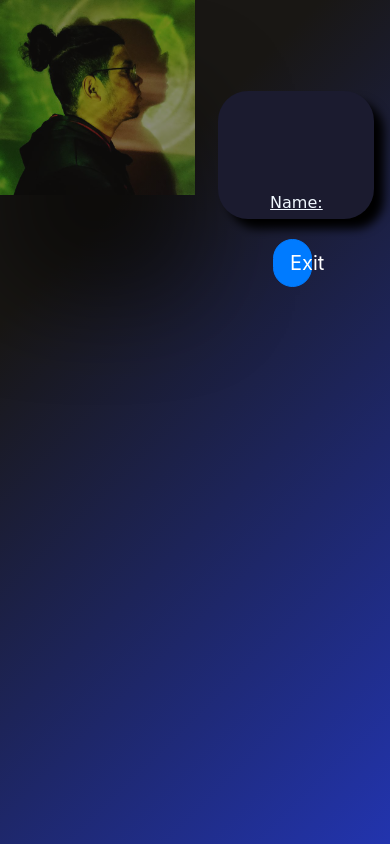
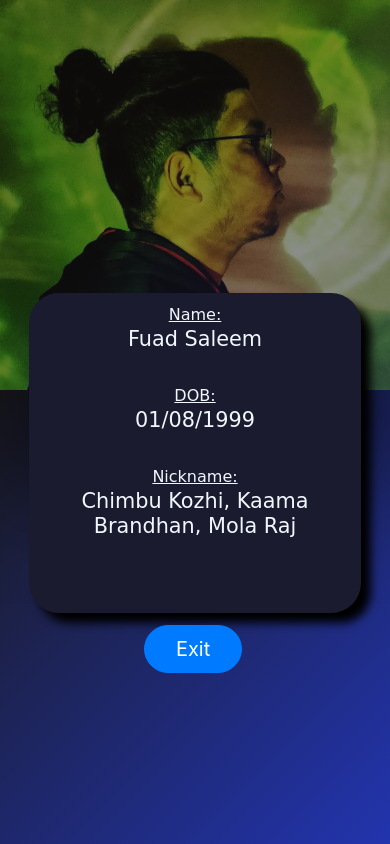
Before and after one commit to premakhil/RZEE-project, a Flask app: page /fuad in a window 390 px wide. Run offline with Flask 2, Linux system fonts and the light colour scheme.

Commit message:
Mobile responsiveness added

```diff
--- a/run.py
+++ b/run.py
@@ -8,7 +8,7 @@
     'Ashoor': "Asma's Habibi?",
     'Shebeeb': 'Is he the fastest of the clan?',
     'Fuad': 'Does he have the ability to sexualize anything?',
-    'Adam': 'Did he almost have the chance of joining Blasters F C ',
+    'Adam': 'Did he almost have the chance of joining Blasters?',
     'Allan': 'Bow wow?',
     'Akhil': 'Did he develop this site?'
 }
--- a/static/style.css
+++ b/static/style.css
@@ -1,9 +1,9 @@
 html,body {
-  background: url(Rzee_wallpaper.jpeg) no-repeat center center fixed;
-  -webkit-background-size: contain;
+  /* background: url(Rzee_wallpaper.jpeg) no-repeat center center fixed;  */
+  /* -webkit-background-size: contain;
   -moz-background-size: contain;
   -o-background-size: contain;
-  background-size: contain;
+  background-size: contain;  */
   background-position: left;
   background-color: #2234ae;
   background-image: linear-gradient(315deg, #2234ae 0%, #191714 74%);
@@ -43,7 +43,7 @@
   border-radius: 70px;
   opacity: 2.50;
   position: relative;
-  left: -5vw;
+  left: -3vw;
   box-shadow: 4px 4px 5px rgba(0, 0, 255, 0.589);
   width: 35vw;
   height: auto;
@@ -203,3 +203,244 @@
   width: 10vw;
   min-width: 10vw;
 }
+
+.exit-shebeeb {
+  position: relative;
+  top: -50vw;
+  right: -70vw;
+  border-radius: 50px;
+  width: 10vw;
+  min-width: 10vw;
+}
+
+.exit-fuad {
+  position: relative;
+  top: -50vw;
+  right: -70vw;
+  border-radius: 50px;
+  width: 10vw;
+  min-width: 10vw;
+}
+
+@media only screen and (max-width:500px){
+  .logo {
+    width: 90vw;
+    height: 60vw;
+    position: relative;
+    top: -24vw;
+    left: -10vw;
+  }
+
+  html,body {
+    /* background: url(Rzee_wallpaper.jpeg) no-repeat center center fixed;  */
+    /* -webkit-background-size: cover; */
+    /* -moz-background-size: cover; */
+    /* -o-background-size: cover; */
+    /* background-size: cover;  */
+    background-position: center;
+    background-color: #2234ae;
+    /* background-image: linear-gradient(315deg, #2234ae 0%, #191714 74%); */
+
+    margin: 0;
+    height: 100%;
+    overflow: hidden;
+
+
+  }
+
+  .responsive {
+    width: 100vw;
+
+    height: 100vh;
+
+
+    opacity: 0.30;
+    box-shadow: 0 100px 100px black;
+    -webkit-filter: grayscale(100%);
+    filter: grayscale(200%);
+
+
+  }
+
+  .play {
+
+    position: relative;
+    float: left;
+    font-weight: bolder;
+    font-family: 'Lucida Sans', 'Lucida Sans Regular', 'Lucida Grande', 'Lucida Sans Unicode', Geneva, Verdana, sans-serif;
+    left: 37vw;
+    top: -100vw;
+    color: blue;
+    background-color: black;
+    border-radius: 20px;
+    transition: all 0.3s;
+    width: 8vw;
+    box-shadow: 4px 4px 5px rgba(0, 0, 255, 0.589);
+    text-align: center;
+    min-width: 30vw;
+  }
+
+  .play:hover {
+    color: black;
+    background-color: blue;
+    box-shadow: 4px 4px 5px black;
+  }
+
+  .container2 {
+    background-color: #1B1B2F;
+    margin: auto;
+    margin-top: 20px;
+    width: 300px;
+    height: 380px;
+    overflow: hidden;
+    border-radius: 30px;
+    box-shadow: 10px 10px 10px black;
+  }
+
+  .gopage-text {
+    font-family: cursive;
+    font: bold;
+    color: aliceblue;
+    text-align: center;
+    border-width: thick;
+    margin-top: 10px;
+
+
+  }
+
+  h1 {
+    font-size: 2em;
+  }
+
+  .back {
+    position: relative;
+    top: 30vw;
+    right: -25vw;
+    border-radius: 50px;
+    width: 10vw;
+    min-width: 50vw;
+
+
+  }
+
+  .GO {
+    position: relative;
+    top: -2vw;
+    right: -25vw;
+    border-radius: 50px;
+    width: 10vw;
+    min-width: 50vw;
+  }
+
+  .container3 {
+    background-color: #1B1B2F;
+    margin: auto;
+    margin-top: 23px;
+    width: 300px;
+    height: 380px;
+    overflow: hidden;
+    border-radius: 30px;
+    box-shadow: 10px 10px 10px black;
+    color: aliceblue;
+    text-align: center;
+    font-family: cursive;
+  }
+
+  .profile_picture {
+    width: 100vw;
+
+    height: auto;
+
+    opacity: 0.5;
+    box-shadow: 0 100px 100px black;
+
+
+  }
+
+  .container4 {
+    background-color: #1B1B2F;
+    margin: auto;
+    margin-top: 20px;
+    width: 85vw;
+    height: 82vw;
+    overflow: hidden;
+    border-radius: 30px;
+    box-shadow: 10px 10px 10px black;
+    position: relative;
+    left: 0vw;
+    top: -50vw;
+  }
+
+
+  .member-details {
+    font-family: cursive;
+    font: bold;
+    color: aliceblue;
+    text-align: center;
+    border-width: thick;
+    margin-top: 10px;
+    font-size: 1em;
+
+  }
+
+  h2 {
+    font-size: 1.3em;
+  }
+
+
+
+  .exit {
+    position: relative;
+    top: -45vw;
+    right: -38vw;
+    border-radius: 50px;
+    width: 10vw;
+    min-width: 25vw;
+  }
+
+  .exit-shebeeb {
+    position: relative;
+    top: -55vw;
+    right: -38vw;
+    border-radius: 50px;
+    width: 10vw;
+    min-width: 25vw;
+  }
+
+  .container4-shebeeb {
+    background-color: #1B1B2F;
+    margin: auto;
+    margin-top: 20px;
+    width: 85vw;
+    height: 82vw;
+    overflow: hidden;
+    border-radius: 30px;
+    box-shadow: 10px 10px 10px black;
+    position: relative;
+    left: 0vw;
+    top: -60vw;
+  }
+
+  .container4-akhil {
+    background-color: #1B1B2F;
+    margin: auto;
+    margin-top: 20px;
+    width: 85vw;
+    height: 82vw;
+    overflow: hidden;
+    border-radius: 30px;
+    box-shadow: 10px 10px 10px black;
+    position: relative;
+    left: 0vw;
+    top: -30vw;
+  }
+
+  .exit-fuad {
+    position: relative;
+    top: -27vw;
+    right: -37vw;
+    border-radius: 50px;
+    width: 10vw;
+    min-width: 25vw;
+  }
+}
--- a/templates/akhil.html
+++ b/templates/akhil.html
@@ -19,6 +19,6 @@
 
 </div>
 
-<a href="{{url_for('home')}}"><button type="button" class="btn btn-primary btn-lg exit">Exit</button></a>
+<a href="{{url_for('home')}}"><button type="button" class="btn btn-primary btn-lg exit-fuad">Exit</button></a>
 
 {% endblock content %}
--- a/templates/fuad.html
+++ b/templates/fuad.html
@@ -18,6 +18,6 @@
 
 </div>
 
-<a href="{{url_for('home')}}"><button type="button" class="btn btn-primary btn-lg exit">Exit</button></a>
+<a href="{{url_for('home')}}"><button type="button" class="btn btn-primary btn-lg exit-fuad">Exit</button></a>
 
 {% endblock content %}
--- a/templates/shebeeb.html
+++ b/templates/shebeeb.html
@@ -18,6 +18,6 @@
 
 </div>
 
-<a href="{{url_for('home')}}"><button type="button" class="btn btn-primary btn-lg exit">Exit</button></a>
+<a href="{{url_for('home')}}"><button type="button" class="btn btn-primary btn-lg exit-shebeeb">Exit</button></a>
 
 {% endblock content %}
```
